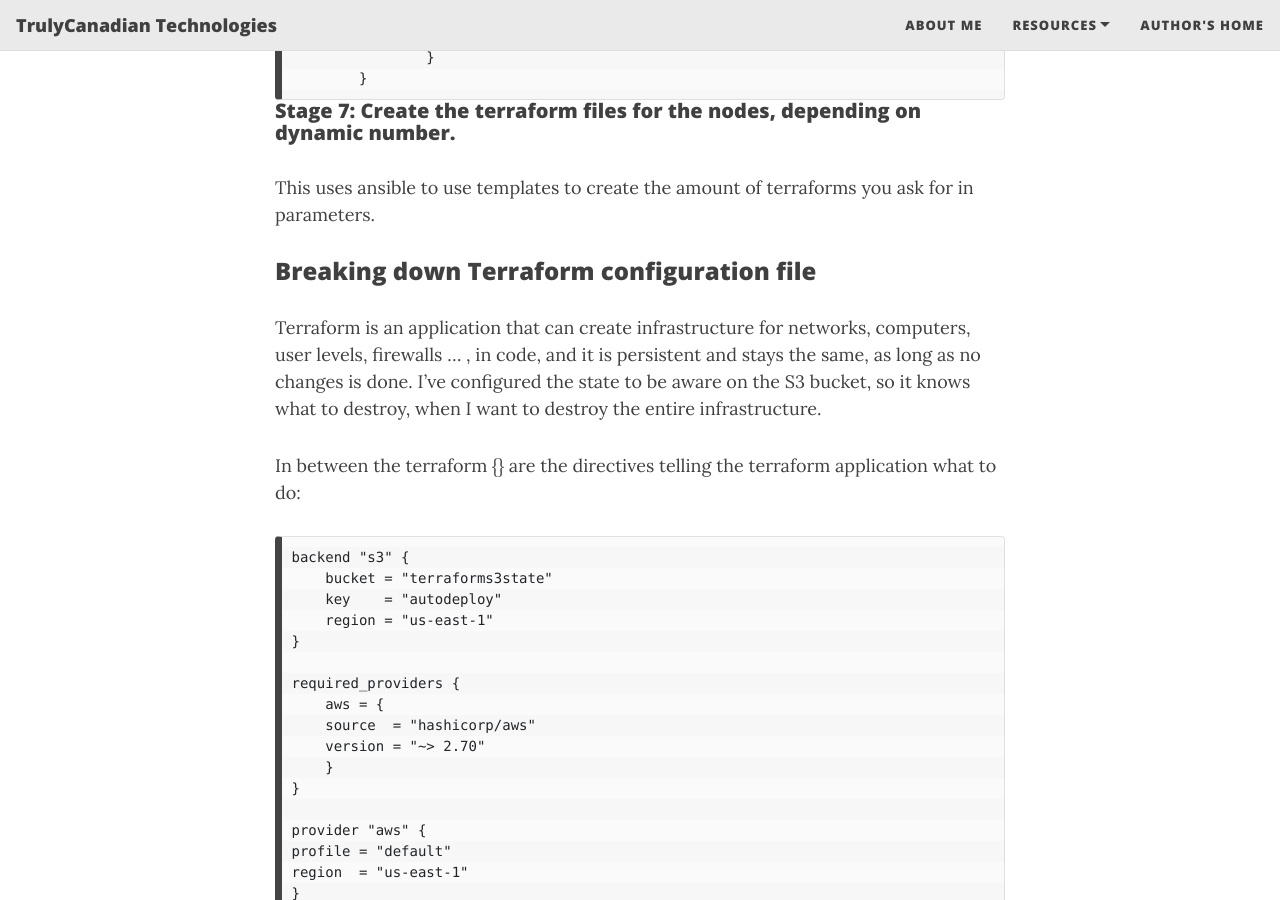
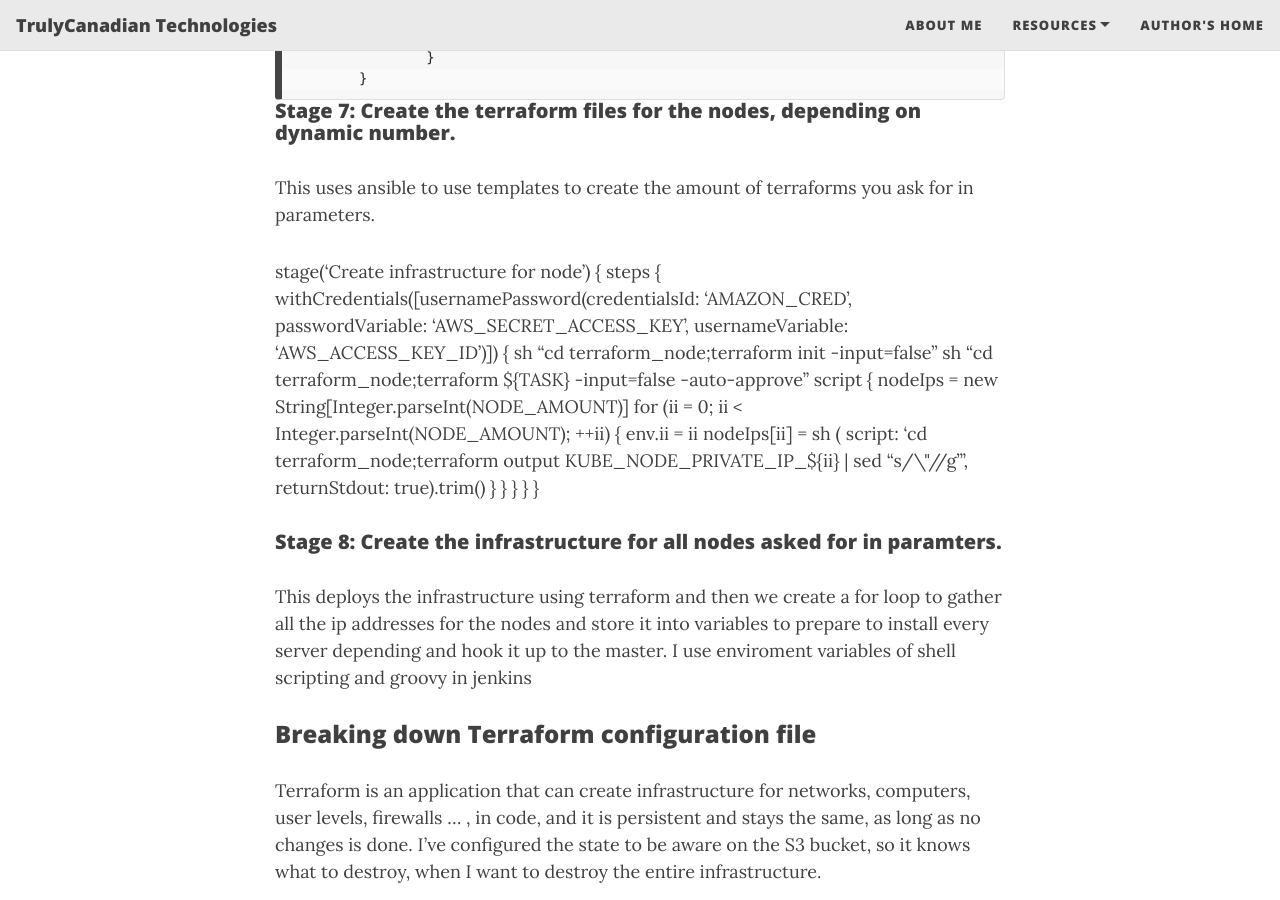
Before and after one commit to davegermiquet/LinuxAdminProto, a Jekyll site: the page built from _posts/2021-01-12-Deploying-Kubernetes.md, in a window 1280 px wide and 900 px high, scrolled down 10570 px. Built offline with Jekyll 4.4.1, drawn with Linux system fonts in a browser that asks for light colours; nearby versions of some CDN libraries.

Commit message:
Update 2021-01-12-Deploying-Kubernetes.md

```diff
--- a/_posts/2021-01-12-Deploying-Kubernetes.md
+++ b/_posts/2021-01-12-Deploying-Kubernetes.md
@@ -372,6 +372,28 @@ This plugin activates and deploys the CALICO CNI plugin for the MASTER Kubernete
 
 This uses ansible to use templates to create the amount of terraforms you ask for in parameters.
 
+ stage('Create infrastructure for node') {
+              steps {
+                    withCredentials([usernamePassword(credentialsId: 'AMAZON_CRED', passwordVariable: 'AWS_SECRET_ACCESS_KEY', usernameVariable: 'AWS_ACCESS_KEY_ID')]) {
+                    sh "cd terraform_node;terraform init  -input=false"
+                    sh "cd terraform_node;terraform ${TASK} -input=false -auto-approve"
+                    script {
+                             nodeIps = new String[Integer.parseInt(NODE_AMOUNT)]
+                             for (ii = 0; ii < Integer.parseInt(NODE_AMOUNT); ++ii)
+                             {
+                               env.ii = ii
+                               nodeIps[ii] = sh ( script: 'cd terraform_node;terraform output KUBE_NODE_PRIVATE_IP_${ii} | sed "s/\\\"//g"', returnStdout: true).trim()
+                             }
+                         }
+                     }
+                }
+             }
+
+
+##### Stage 8:  Create the infrastructure for all nodes asked for in paramters.
+
+This deploys the infrastructure using terraform and then we create a for loop to gather all the ip addresses for the nodes and store it into variables to prepare to install every server depending and hook  it up to the master.
+I use enviroment variables of shell scripting and groovy in jenkins
 
 <a name="terraform"></a>
 ### **Breaking down Terraform configuration file**
```
